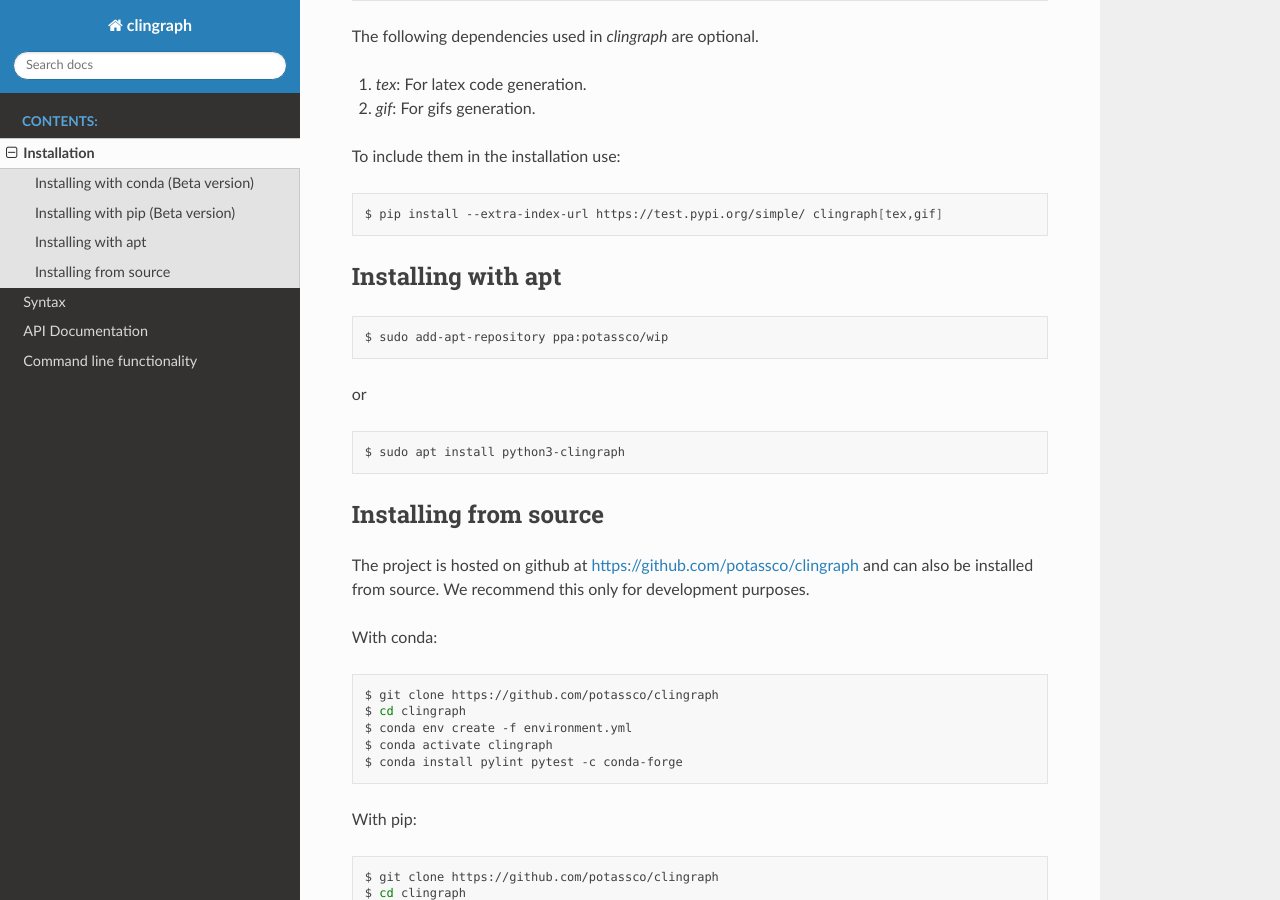
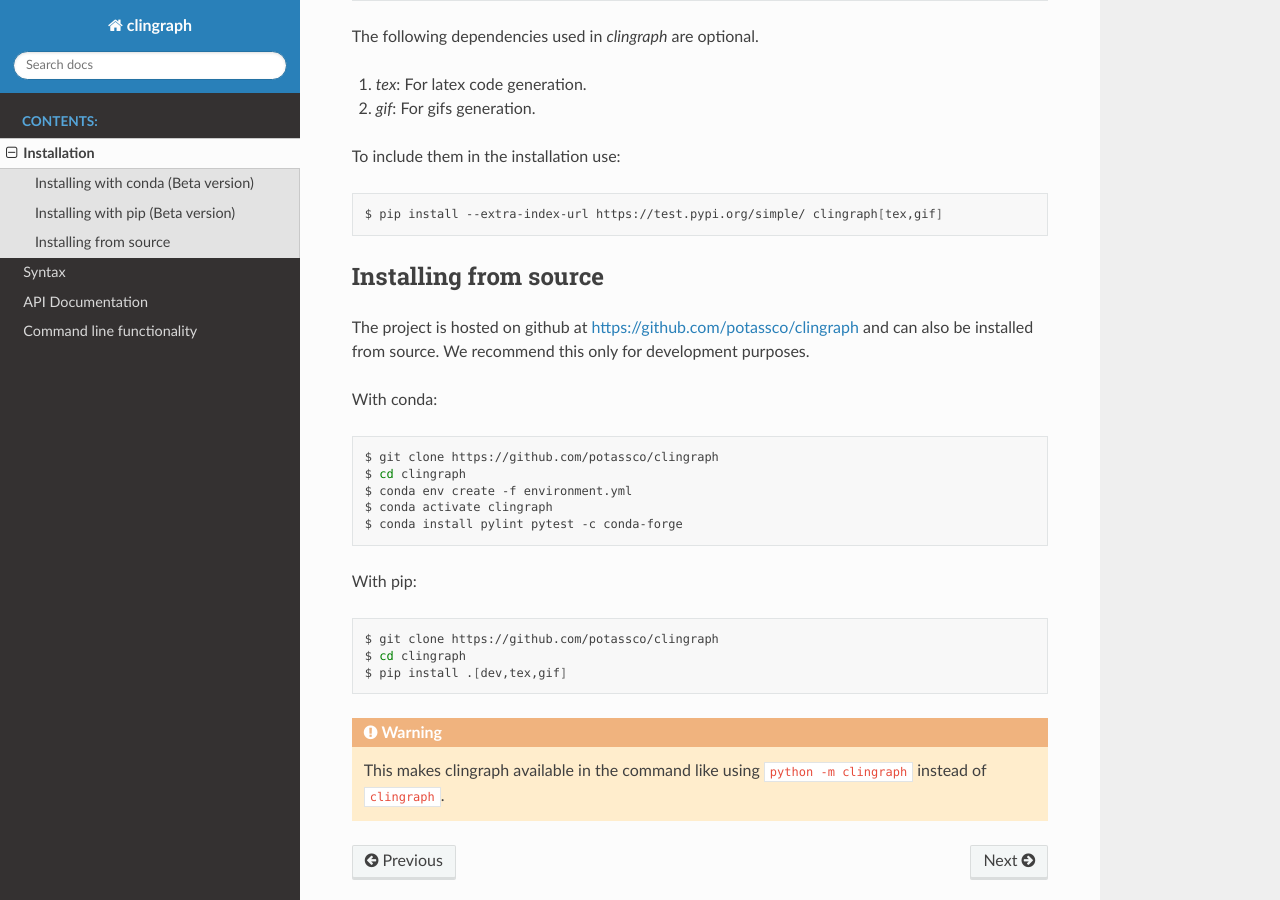
Before and after one commit to potassco/clingraph, a Sphinx documentation site: the page built from docs/clingraph/installation.rst, in a window 1280 px wide and 900 px high, scrolled down 669 px. Built offline with Sphinx 7.4.7 and the Read the Docs theme 2.0.0, drawn with Linux system fonts in a browser that asks for light colours.

Commit message:
Removed installation with apt from doc

```diff
--- a/docs/clingraph/installation.rst
+++ b/docs/clingraph/installation.rst
@@ -41,19 +41,6 @@
     $ pip install --extra-index-url https://test.pypi.org/simple/ clingraph[tex,gif]
 
 
-Installing with apt
-===================
-
-.. code-block:: bash
-
-    $ sudo add-apt-repository ppa:potassco/wip
-
-or
-
-.. code-block:: bash
-
-    $ sudo apt install python3-clingraph
-
 
 Installing from source
 ======================
```
